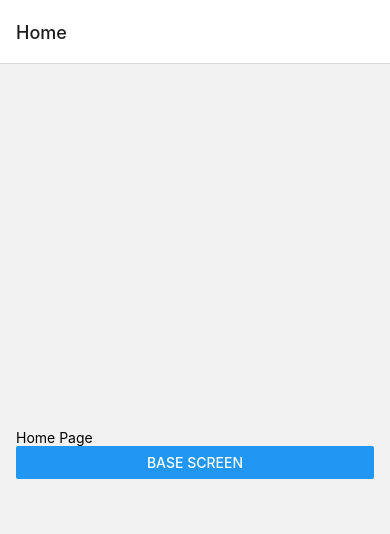
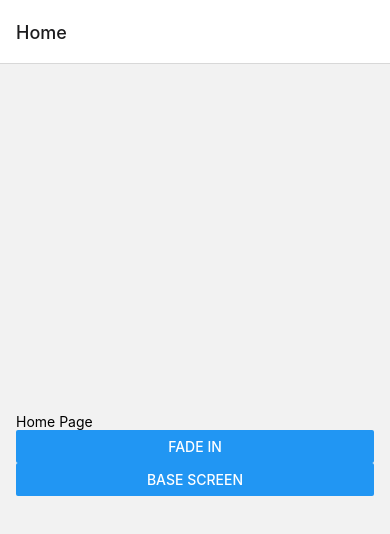
Before and after one commit to salihbektas/moti-animation-examples, a React Native app: screen / in a window 390 px wide. Shown: the top 534 px of the page. Built offline with nearby package versions, Linux system fonts and the light colour scheme.

Commit message:
feat: fade in animation added

```diff
--- a/App.tsx
+++ b/App.tsx
@@ -11,6 +11,7 @@ import {
   View,
 } from 'react-native';
 import BaseScreen from './src/screens/BaseScreen/BaseScreen';
+import FadeIn from './src/screens/FadeIn/FadeIn';
 import Home from './src/screens/Home/Home';
 import { RootStackParamList } from './src/types';
 
@@ -23,6 +24,7 @@ function App() {
     <NavigationContainer>
       <Stack.Navigator>
         <Stack.Screen name="Home" component={Home} />
+        <Stack.Screen name="FadeIn" component={FadeIn} />
         <Stack.Screen name="BaseScreen" component={BaseScreen} />
       </Stack.Navigator>
     </NavigationContainer>
--- a/babel.config.js
+++ b/babel.config.js
@@ -1,3 +1,6 @@
 module.exports = {
   presets: ['module:metro-react-native-babel-preset'],
+  plugins: [
+    'react-native-reanimated/plugin',
+  ],
 };
--- a/package.json
+++ b/package.json
@@ -12,8 +12,10 @@
   "dependencies": {
     "@react-navigation/native": "^6.1.6",
     "@react-navigation/native-stack": "^6.9.12",
+    "moti": "^0.24.2",
     "react": "18.2.0",
     "react-native": "0.71.4",
+    "react-native-reanimated": "^3.0.2",
     "react-native-safe-area-context": "^4.5.0",
     "react-native-screens": "^3.20.0"
   },
--- /dev/null
+++ b/src/screens/FadeIn/FadeIn.tsx
@@ -0,0 +1,41 @@
+import { MotiView } from 'moti';
+import React from 'react';
+import {
+  View,
+  Text,
+  StyleSheet
+} from 'react-native';
+
+
+function FadeIn() {
+
+  return (
+    <View style={ styles.main }>
+      <Text>Fade in</Text>
+
+      <MotiView
+        style={ styles.box }
+        from={{ opacity: 0 }}
+        animate={{ opacity: 1 }}
+        transition={{ type: 'timing', loop: true, duration: 500 }}
+      />
+    </View>
+
+  )
+}
+
+const styles = StyleSheet.create({
+  main: {
+    flex: 1,
+    justifyContent: 'center',
+    padding: 16
+  },
+
+  box: {
+    width:100,
+    height: 100,
+    backgroundColor: 'red'
+  }
+});
+
+export default FadeIn
--- a/src/screens/Home/Home.tsx
+++ b/src/screens/Home/Home.tsx
@@ -1,3 +1,4 @@
+import { MotiView } from 'moti';
 import React from 'react';
 import {
   View,
@@ -13,6 +14,7 @@ function Home({ navigation }: HomeProps) {
   return (
     <View style={ styles.main }>
       <Text>Home Page</Text>
+      <Button title='fade in' onPress={() => navigation.navigate('FadeIn')} />
       <Button title='base screen' onPress={() => navigation.navigate('BaseScreen')} />
     </View>
   )
--- a/src/types.tsx
+++ b/src/types.tsx
@@ -3,7 +3,9 @@ import type { NativeStackScreenProps } from '@react-navigation/native-stack';
 export type RootStackParamList = {
   Home: undefined;
   BaseScreen: undefined;
+  FadeIn: undefined;
 };
 
 export type HomeProps = NativeStackScreenProps<RootStackParamList, 'Home'>;
 export type BaseScreenProps = NativeStackScreenProps<RootStackParamList, 'BaseScreen'>;
+export type FadeInProps = NativeStackScreenProps<RootStackParamList, 'FadeIn'>;
```
Also changed, not shown: 2 other files (tests, documents, lock files or other folders).
